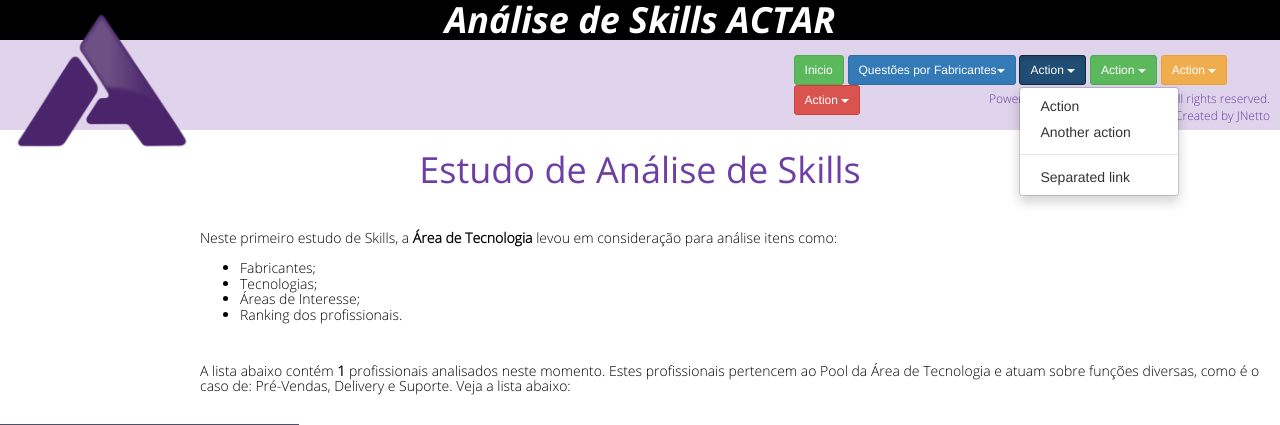
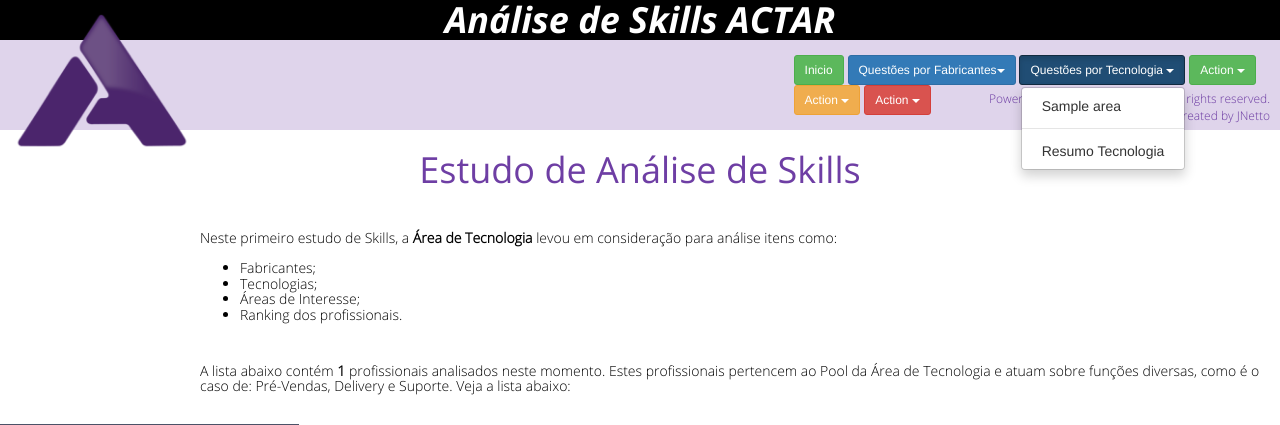
Before and after one commit to joaonetto/Skills, a PHP site: page / in a window 1280 px wide, after a click on "Questões por Tecnologia". Shown: the top 425 px of the page. Run offline with PHP 8.4, Linux system fonts and the light colour scheme; tables that the repository leaves empty hold one stand-in row (values such as "Sample post").

Commit message:
Ajustes Header e Configuration Adicionando Variaveis Globais

```diff
--- a/include/configuration.php
+++ b/include/configuration.php
@@ -24,4 +24,28 @@ class Sql {
 			mysqli_close($this->conn);
 		}
 	}
+
+	$sql = new Sql();
+	$result1 = $sql->select("
+		SELECT
+			COUNT(actar.tb_vendors.idVendor)
+		FROM
+			actar.tb_vendors;");
+	$qtd_Vendors = intval($result1[0][0]);
+
+	$result1 = $sql->select("
+		SELECT
+			COUNT( actar.tb_departamentos.idDepartamento )
+		FROM
+			actar.tb_departamentos;");
+	$qtd_Departamento = intval($result1[0][0]);
+
+	$result1 = $sql->select("
+		SELECT
+			COUNT( actar.tb_tech_area.idTech_Area )
+		FROM
+			actar.tb_tech_area;");
+	$qtd_TechArea = intval($result1[0][0]);
+
+	unset($result1, $sql);
 ?>
--- a/view/header.php
+++ b/view/header.php
@@ -1,3 +1,20 @@
+<?php
+	$sql = new Sql();
+	$result1 = $sql->select("
+		SELECT
+			actar.tb_vendors.idVendor, actar.tb_vendors.nomeVendor
+		FROM
+			actar.tb_vendors
+		ORDER BY
+			actar.tb_vendors.nomeVendor ASC;");
+	$result2 = $sql->select("
+		SELECT
+			actar.tb_tech_area.idTech_Area, actar.tb_tech_area.nomeTech_Area
+		FROM
+			actar.tb_tech_area
+		ORDER BY
+			actar.tb_tech_area.nomeTech_Area ASC;");
+?>
 <!DOCTYPE html>
 <html>
 	<head>
@@ -25,23 +42,25 @@
           <div class="btn-group">
               <button type="button" data-toggle="dropdown" class="btn btn-sm btn-primary dropdown-toggle">Questões por Fabricantes<span class="caret"></span></button>
               <ul class="dropdown-menu">
-                  <li><a href="vendors-1">Checkpoint</a></li>
-                  <li><a href="vendors-2">Cisco</a></li>
-                  <li><a href="vendors-3">Juniper</a></li>
-                  <li><a href="vendors-4">Pulse Secure</a></li>
-									<li><a href="vendors-5">Radware</a></li>
-                  <li><a href="vendors-6">Symantec</a></li>
+								<?php
+								foreach ($result1 as $column) {
+									echo '<li><a href="vendors-'. $column['idVendor'] .'">' . $column['nomeVendor'] . '</a></li>';
+								}
+								?>
                   <li class="divider"></li>
                   <li><a href="vendors-0">Resumo Fabricantes</a></li>
               </ul>
           </div>
           <div class="btn-group">
-              <button type="button" data-toggle="dropdown" class="btn btn-sm btn-primary dropdown-toggle">Action <span class="caret"></span></button>
-              <ul class="dropdown-menu">
-                  <li><a href="#">Action</a></li>
-                  <li><a href="#">Another action</a></li>
+              <button type="button" data-toggle="dropdown" class="btn btn-sm btn-primary dropdown-toggle">Questões por Tecnologia <span class="caret"></span></button>
+              <ul class="dropdown-menu dropdown-menu-right">
+								<?php
+								foreach ($result2 as $column) {
+									echo '<li><a href="tech-'. $column['idTech_Area'] .'">' . $column['nomeTech_Area'] . '</a></li>';
+								}
+								?>
                   <li class="divider"></li>
-                  <li><a href="#">Separated link</a></li>
+                  <li><a href="#">Resumo Tecnologia</a></li>
               </ul>
           </div>
           <div class="btn-group">
```
Lines whose indentation alone changed are shown as unchanged.
